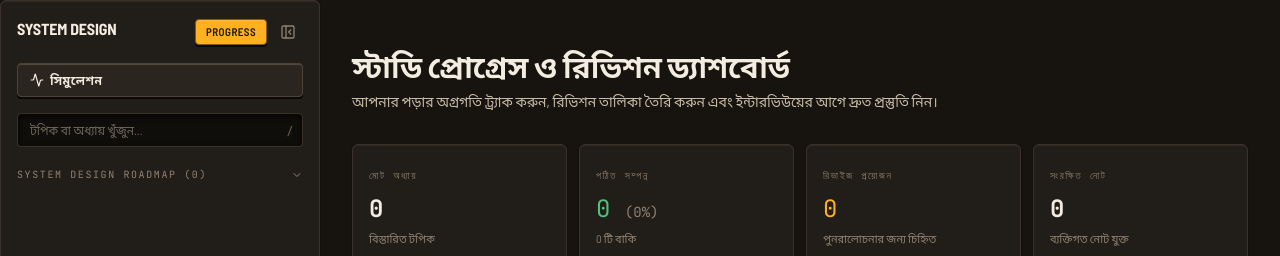
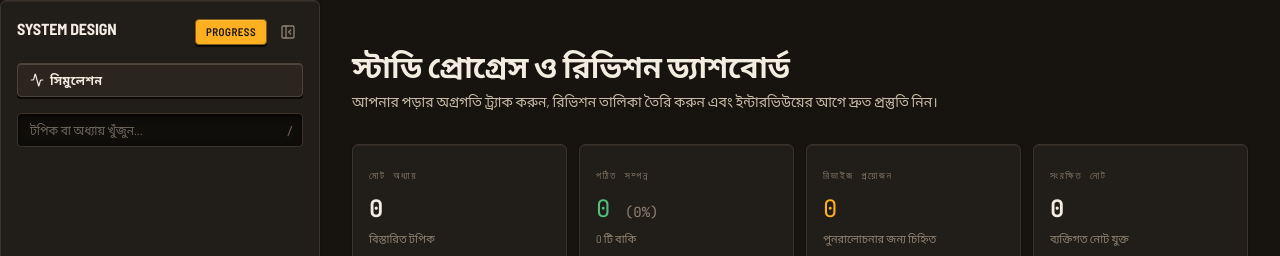
Before and after one commit to sojibrd/system_design, a Next.js app: page /progress in a window 1280 px wide. Shown: the top 256 px of the page. Built offline with nearby package versions, Linux system fonts and the light colour scheme.

Commit message:
feat: simplify sidebar roadmap section by removing accordion and making it always visible

```diff
--- a/app/components/Sidebar.tsx
+++ b/app/components/Sidebar.tsx
@@ -5,8 +5,6 @@ import { usePathname } from "next/navigation";
 import { useState, useMemo, useEffect, useRef } from "react";
 import {
   Activity,
-  ChevronDown,
-  ChevronRight,
   Menu,
   PanelLeftClose,
   PanelLeftOpen,
@@ -27,8 +25,6 @@ export default function Sidebar({ nav }: { nav: NavTree }) {
      behind the top bar. It persists because the reason to collapse it (the
      simulator wants the width) outlives a single navigation. */
   const [collapsed, setCollapsed] = useLocalStorage<boolean>("sd_nav_collapsed", false);
-
-  const [roadmapOpen, setRoadmapOpen] = useState(true);
 
   // Filter items if search is active
   const isSearching = search.trim().length > 0;
@@ -229,24 +225,9 @@ export default function Sidebar({ nav }: { nav: NavTree }) {
             </div>
           )}
 
-          {/* Roadmap */}
-          {(!isSearching || filteredRoadmap.length > 0) && (
-            <div className="flex flex-col gap-1">
-              <button
-                type="button"
-                onClick={() => setRoadmapOpen((v) => !v)}
-                aria-expanded={roadmapOpen}
-                aria-controls="roadmap-list"
-                className="t-label flex w-full items-center justify-between py-1.5 sm:py-1"
-              >
-                <span>
-                  {nav.roadmap.title} ({filteredRoadmap.length})
-                </span>
-                {roadmapOpen ? <ChevronDown size={12} /> : <ChevronRight size={12} />}
-              </button>
-
-              {roadmapOpen && (
-                <ul id="roadmap-list" className="flex flex-col gap-0.5 pl-2">
+          {/* Roadmap — একটাই সেকশন, তাই তালিকা সবসময় খোলা */}
+          {filteredRoadmap.length > 0 && (
+            <ul className="flex flex-col gap-0.5">
               {filteredRoadmap.map((item) => {
                 const active = normalize(item.route) === pathname;
                 return (
@@ -265,8 +246,6 @@ export default function Sidebar({ nav }: { nav: NavTree }) {
             </ul>
           )}
         </div>
-          )}
-        </div>
       </nav>
     </>
   );
--- a/app/lib/content.ts
+++ b/app/lib/content.ts
@@ -46,7 +46,6 @@ export type NavItem = {
 
 export type NavTree = {
   roadmap: {
-    title: string;
     items: NavItem[];
   };
 };
@@ -261,7 +260,6 @@ export function getNav(): NavTree {
 
   return {
     roadmap: {
-      title: "System Design Roadmap",
       items: roadmapItems,
     },
   };
--- a/context/progress-tracker.md
+++ b/context/progress-tracker.md
@@ -208,3 +208,4 @@ _কিছু নেই — ফেজ ০ ও ফেজ ১ সম্পূর
 - [x] `/progress` — মৃত সেকশন-ফিল্টার dropdown, এক-সেকশনের per-section breakdown, ধ্রুবক "Roadmap" chip ও `ProgressSectionData` টাইপ সরানো; `page.tsx` এখন শুধু `allDocs` পাঠায়
 - [x] `ProgressClient` — মাউন্টে একবার orphan localStorage রুট prune (ছাঁটার মতো কিছু না থাকলে storage-এ লেখা হয় না)
 - [x] `Doc.section` টাইপ `"docs" | string` → `string` (আগের union কার্যত `string`-এই widen হতো)
+- [x] সাইডবার অ্যাকর্ডিয়ন সরানো — হেডার বাটন, chevron ও `roadmapOpen` state বাদ; রোডম্যাপ তালিকা এখন সবসময় দৃশ্যমান। সাথে অব্যবহৃত `NavTree.roadmap.title` ফিল্ডও বাদ
--- a/context/ui-registry.md
+++ b/context/ui-registry.md
@@ -13,7 +13,7 @@
 | `app/[...slug]/page.tsx` | ৬০টি ডকের স্ট্যাটিক রুট জেনারেটর ও পেজ রেন্ডারার | Server Component |
 | `app/progress/page.tsx` | প্রোগ্রেস পেজ ডাটা লোডার | Server Component |
 | `app/progress/ProgressClient.tsx` | প্রোগ্রেস ও রিভিশন ড্যাশবোর্ড (readout, `gauge`, `segment-group` ফিল্টার) | Client Component |
-| `app/components/Sidebar.tsx` | কোলাপসিবল রোডম্যাপ তালিকা, সার্চ, সিমুলেশন লিংক | Client Component |
+| `app/components/Sidebar.tsx` | সবসময়-দৃশ্যমান রোডম্যাপ তালিকা, সার্চ, সিমুলেশন লিংক | Client Component |
 | `app/components/DocArticle.tsx` | আর্টিকেল হেডার, সোর্স মেটা, বডি, ট্র্যাকার ও পেজিনেশন | Server/Client Composite |
 | `app/components/Markdown.tsx` | ReactMarkdown, রিলেটিভ লিংক ও Mermaid হ্যান্ডলিং — **কোনো স্টাইল নেই**, শুধু `.doc-prose` র‍্যাপার | Client Component |
 | `app/components/MermaidDiagram.tsx` | Mermaid SVG রেন্ডারার; `--t-diagram-*` পড়ে `themeVariables` বানায় | Client Component |
```
Lines whose indentation alone changed are shown as unchanged.
